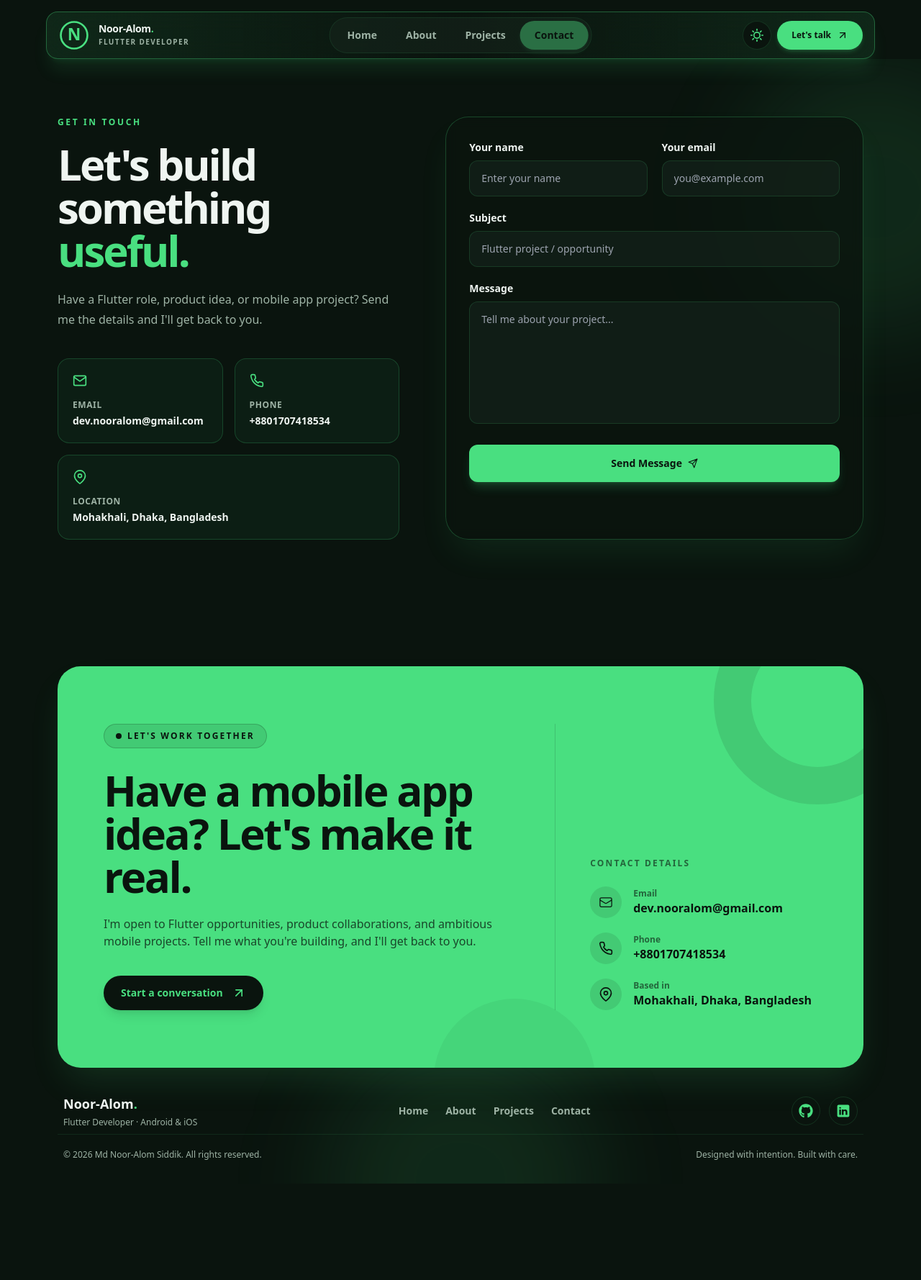
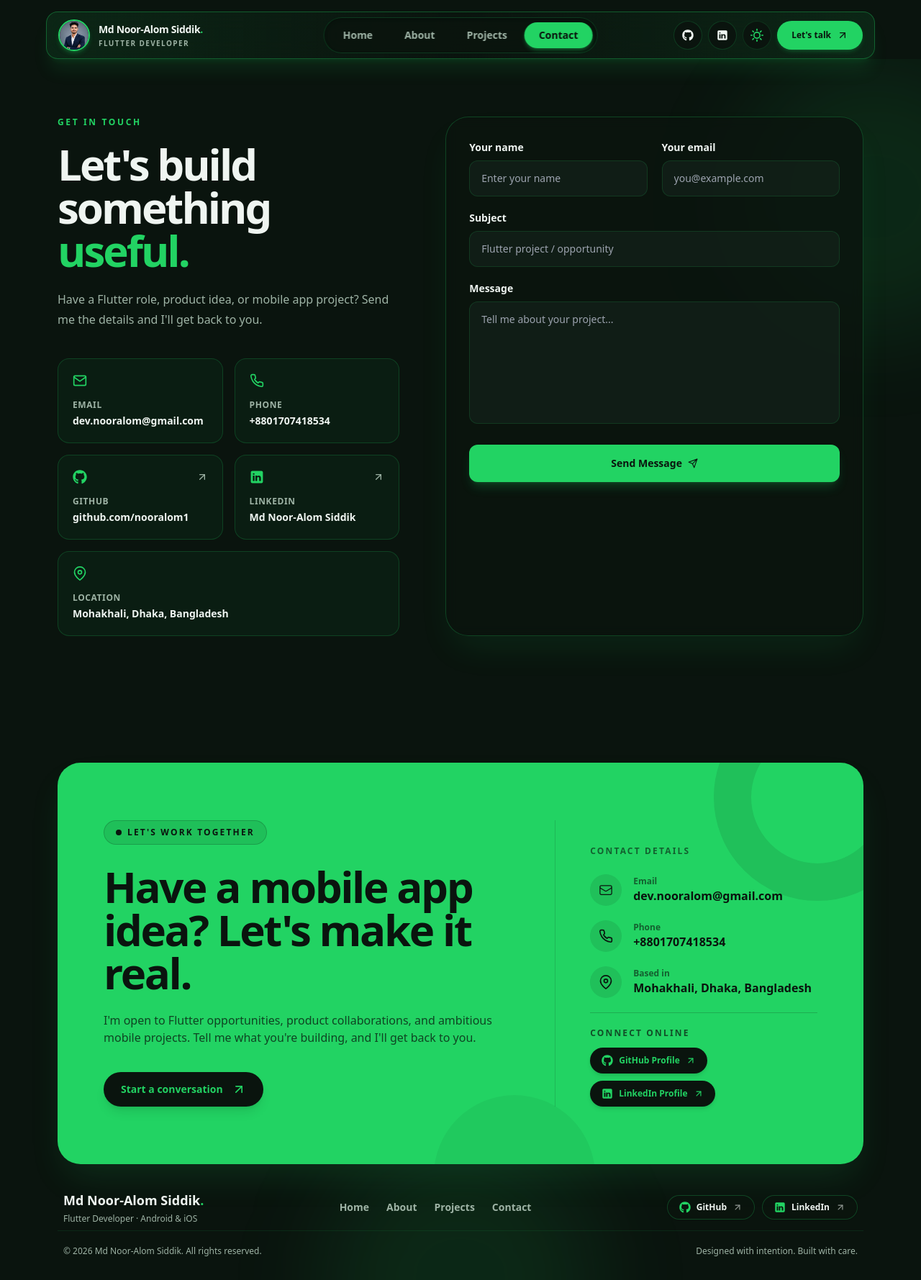
Before and after one commit to nooralom1/Noor-Alom_Portfolio, a Next.js app: page /contact in a window 1280 px wide. Shown: the whole page at 72% size. Before the commit the page ends 1645 px from the top, so only its background shows below. Built offline with nearby package versions, Linux system fonts and the light colour scheme.

Commit message:
Expand social links and refresh portfolio branding
Add GitHub and LinkedIn links across the hero, navigation, footer, and contact page. Update the displayed name, experience wording, production app count, and accent color, and align active navigation with the Pages Router.

```diff
--- a/src/components/landing-hero.tsx
+++ b/src/components/landing-hero.tsx
@@ -4,6 +4,8 @@ import Link from "next/link";
 import { motion } from "framer-motion";
 import { FiArrowUpRight, FiMapPin } from "react-icons/fi";
 
+import { GithubIcon, LinkedinIcon } from "@/components/icons";
+import { siteMetadata } from "@/data/siteMetaData.mjs";
 import heroProfileImg from "@/public/images/noor-alom-profile.png";
 
 const fadeIn = {
@@ -84,6 +86,52 @@ export default function LandingHero() {
             >
               Download CV
             </a>
+
+            <div className="flex items-center gap-2.5">
+              <a
+                href={siteMetadata.github}
+                target="_blank"
+                rel="noreferrer"
+                className="hover:bg-accent/15 group inline-flex items-center gap-2 rounded-full border border-accent/25 bg-background/80 px-4 py-3.5 text-sm font-bold text-foreground shadow-sm backdrop-blur transition hover:-translate-y-1 hover:border-accent hover:text-accent"
+                aria-label="GitHub Profile"
+              >
+                <GithubIcon className="h-4 w-4 text-accent transition-transform group-hover:scale-110" />
+                <span>GitHub</span>
+              </a>
+              <a
+                href={siteMetadata.linkedin}
+                target="_blank"
+                rel="noreferrer"
+                className="hover:bg-accent/15 group inline-flex items-center gap-2 rounded-full border border-accent/25 bg-background/80 px-4 py-3.5 text-sm font-bold text-foreground shadow-sm backdrop-blur transition hover:-translate-y-1 hover:border-accent hover:text-accent"
+                aria-label="LinkedIn Profile"
+              >
+                <LinkedinIcon className="h-4 w-4 text-accent transition-transform group-hover:scale-110" />
+                <span>LinkedIn</span>
+              </a>
+            </div>
+
+            <div className="flex items-center gap-2.5">
+              <a
+                href={siteMetadata.github}
+                target="_blank"
+                rel="noreferrer"
+                className="group inline-flex items-center gap-2 rounded-full border border-accent/25 bg-background/80 px-4 py-3.5 text-sm font-bold text-foreground backdrop-blur transition hover:-translate-y-1 hover:border-accent hover:bg-accent/15 hover:text-accent shadow-sm"
+                aria-label="GitHub Profile"
+              >
+                <GithubIcon className="h-4 w-4 text-accent transition-transform group-hover:scale-110" />
+                <span>GitHub</span>
+              </a>
+              <a
+                href={siteMetadata.linkedin}
+                target="_blank"
+                rel="noreferrer"
+                className="group inline-flex items-center gap-2 rounded-full border border-accent/25 bg-background/80 px-4 py-3.5 text-sm font-bold text-foreground backdrop-blur transition hover:-translate-y-1 hover:border-accent hover:bg-accent/15 hover:text-accent shadow-sm"
+                aria-label="LinkedIn Profile"
+              >
+                <LinkedinIcon className="h-4 w-4 text-accent transition-transform group-hover:scale-110" />
+                <span>LinkedIn</span>
+              </a>
+            </div>
           </motion.div>
 
           <motion.div
@@ -96,13 +144,13 @@ export default function LandingHero() {
                 3+
               </strong>
               <span className="text-xs font-semibold text-muted-foreground">
-                Years of experience
+                Years of professional experience
               </span>
             </div>
             <div className="bg-accent/15 h-9 w-px" />
             <div>
               <strong className="block text-2xl font-bold text-foreground">
-                5+
+                7+
               </strong>
               <span className="text-xs font-semibold text-muted-foreground">
                 Production apps
--- a/src/components/utility/mobile-menu.tsx
+++ b/src/components/utility/mobile-menu.tsx
@@ -1,9 +1,10 @@
 import { Dispatch, Fragment, SetStateAction } from "react";
 import { useRouter } from "next/router";
-import { usePathname } from "next/navigation";
 
 import { Dialog, Transition } from "@headlessui/react";
 
+import { GithubIcon, LinkedinIcon } from "@/components/icons";
+import { siteMetadata } from "@/data/siteMetaData.mjs";
 import ThemeSwitch from "@/components/utility/theme-switch";
 import { type NavbarProps } from "@/layout/navbar";
 import { classNames } from "@/utility/classNames";
@@ -18,8 +19,8 @@ export default function MobileMenu({
   routes,
   setOpenMenu,
 }: MobileMenuProps) {
-  const pathName = usePathname();
   const router = useRouter();
+  const currentPath = router.asPath.split("?")[0];
 
   const handleClick = (href: string) => {
     setOpenMenu(false);
@@ -49,13 +50,33 @@ export default function MobileMenu({
                   >
                     <span
                       className={classNames(
-                        pathName === link.href ? "w-full" : "w-0",
+                        currentPath === link.href ? "w-full" : "w-0",
                         "absolute -bottom-1 left-0 h-1 rounded-lg bg-accent transition-[width] duration-300 group-hover:w-full",
                       )}
                     ></span>
                     {link.title}
                   </button>
                 ))}
+                <div className="flex items-center gap-3 pt-2">
+                  <a
+                    href={siteMetadata.github}
+                    target="_blank"
+                    rel="noreferrer"
+                    className="inline-flex items-center gap-2 rounded-full border border-accent/25 bg-accent/10 px-4 py-2 text-sm font-bold text-foreground transition hover:bg-accent hover:text-background"
+                  >
+                    <GithubIcon className="h-4 w-4" />
+                    <span>GitHub</span>
+                  </a>
+                  <a
+                    href={siteMetadata.linkedin}
+                    target="_blank"
+                    rel="noreferrer"
+                    className="inline-flex items-center gap-2 rounded-full border border-accent/25 bg-accent/10 px-4 py-2 text-sm font-bold text-foreground transition hover:bg-accent hover:text-background"
+                  >
+                    <LinkedinIcon className="h-4 w-4" />
+                    <span>LinkedIn</span>
+                  </a>
+                </div>
                 <ThemeSwitch setClose={setOpenMenu} />
               </div>
               <div className="absolute bottom-0 py-6">
--- a/src/layout/footer.tsx
+++ b/src/layout/footer.tsx
@@ -109,6 +109,34 @@ export default function Footer() {
                   </span>
                 </span>
               </div>
+
+              <div className="border-t border-background/20 pt-5">
+                <p className="text-xs font-bold uppercase tracking-[0.18em] text-background/70">
+                  Connect online
+                </p>
+                <div className="mt-3 flex flex-wrap gap-2.5">
+                  <a
+                    href={siteMetadata.github}
+                    target="_blank"
+                    rel="noreferrer"
+                    className="inline-flex items-center gap-2 rounded-full bg-background px-4 py-2.5 text-xs font-bold text-accent shadow-md transition hover:-translate-y-0.5 hover:bg-background/90"
+                  >
+                    <GithubIcon className="h-4 w-4" />
+                    GitHub Profile
+                    <FiArrowUpRight className="h-3.5 w-3.5" />
+                  </a>
+                  <a
+                    href={siteMetadata.linkedin}
+                    target="_blank"
+                    rel="noreferrer"
+                    className="inline-flex items-center gap-2 rounded-full bg-background px-4 py-2.5 text-xs font-bold text-accent shadow-md transition hover:-translate-y-0.5 hover:bg-background/90"
+                  >
+                    <LinkedinIcon className="h-4 w-4" />
+                    LinkedIn Profile
+                    <FiArrowUpRight className="h-3.5 w-3.5" />
+                  </a>
+                </div>
+              </div>
             </div>
           </div>
         </div>
@@ -117,7 +145,7 @@ export default function Footer() {
       <div className="mx-auto flex max-w-7xl flex-col gap-8 px-1 pb-2 pt-9 sm:px-2 md:flex-row md:items-center md:justify-between">
         <div>
           <Link href="/" className="text-lg font-extrabold text-foreground">
-            Noor-Alom<span className="text-accent">.</span>
+            Md Noor-Alom Siddik<span className="text-accent">.</span>
           </Link>
 
           <p className="mt-1 text-xs font-medium text-muted-foreground">
@@ -153,7 +181,7 @@ export default function Footer() {
           </ul>
         </nav>
 
-        <div className="flex items-center gap-3">
+        <div className="flex items-center gap-2.5">
           {socialLinks.map(({ label, href, icon: Icon }) => (
             <a
               key={label}
@@ -161,9 +189,11 @@ export default function Footer() {
               target="_blank"
               rel="noreferrer"
               aria-label={label}
-              className="border-accent/15 flex h-10 w-10 items-center justify-center rounded-full border text-accent transition hover:-translate-y-1 hover:border-accent/40 hover:bg-accent/10"
+              className="hover:bg-accent/15 group inline-flex items-center gap-2 rounded-full border border-accent/25 bg-background/80 px-4 py-2 text-xs font-bold text-foreground shadow-sm transition hover:-translate-y-0.5 hover:border-accent hover:text-accent"
             >
-              <Icon className="h-5 w-5" />
+              <Icon className="h-4 w-4 text-accent transition-transform group-hover:scale-110" />
+              <span>{label}</span>
+              <FiArrowUpRight className="h-3.5 w-3.5 opacity-60 transition-transform group-hover:rotate-45" />
             </a>
           ))}
         </div>
--- a/src/layout/navbar.tsx
+++ b/src/layout/navbar.tsx
@@ -1,11 +1,13 @@
 import { useState } from "react";
+import Image from "next/image";
 import Link from "next/link";
-import { usePathname } from "next/navigation";
+import { useRouter } from "next/router";
 
 import { AnimatePresence, motion } from "framer-motion";
 import { FiArrowUpRight } from "react-icons/fi";
 
-import AnimatedLogo from "@/animation/animated-logo";
+import { GithubIcon, LinkedinIcon } from "@/components/icons";
+import { siteMetadata } from "@/data/siteMetaData.mjs";
 import MobileMenu from "@/components/utility/mobile-menu";
 import MenuLogo from "@/components/utility/menu-button";
 import ThemeSwitch from "@/components/utility/theme-switch";
@@ -23,7 +25,8 @@ export interface NavbarProps {
 }
 
 export default function Navbar({ routes }: NavbarProps) {
-  const pathName = usePathname();
+  const router = useRouter();
+  const currentPath = router.asPath.split("?")[0];
   const [isModalOpen, setIsModalOpen] = useState(false);
 
   return (
@@ -34,16 +37,23 @@ export default function Navbar({ routes }: NavbarProps) {
           className="group flex items-center gap-3 rounded-xl pr-2"
           aria-label="Md Noor-Alom Siddik — Home"
         >
-          <span className="relative h-11 w-11 shrink-0 transition-transform duration-300 group-hover:rotate-6 group-hover:scale-105">
-            <AnimatedLogo />
+          <span className="relative h-11 w-11 shrink-0 overflow-hidden rounded-full border-2 border-accent shadow-md shadow-accent/25 transition-transform duration-300 group-hover:scale-105">
+            <Image
+              src="/images/noor-alom-profile.png"
+              alt="Md Noor-Alom Siddik"
+              fill
+              sizes="44px"
+              className="object-cover"
+              priority
+            />
           </span>
 
-          <span className="hidden sm:block">
-            <span className="block text-sm font-extrabold leading-none tracking-tight text-foreground">
-              Noor-Alom<span className="text-accent">.</span>
+          <span className="hidden xs:block">
+            <span className="block text-xs font-extrabold leading-tight tracking-tight text-foreground sm:text-sm">
+              Md Noor-Alom Siddik<span className="text-accent">.</span>
             </span>
 
-            <span className="mt-1 block text-[10px] font-bold uppercase tracking-[0.14em] text-muted-foreground">
+            <span className="mt-0.5 block text-[9px] font-bold uppercase tracking-[0.14em] text-muted-foreground sm:text-[10px]">
               Flutter Developer
             </span>
           </span>
@@ -53,28 +63,28 @@ export default function Navbar({ routes }: NavbarProps) {
           aria-label="Primary navigation"
           className="absolute left-1/2 hidden -translate-x-1/2 md:block"
         >
-          <ul className="flex items-center rounded-full border border-accent/10 bg-muted/60 p-1 text-sm font-semibold">
+          <ul className="flex items-center gap-1 rounded-full border border-accent/20 bg-background/90 p-1.5 text-sm font-semibold shadow-inner shadow-black/20 backdrop-blur-md">
             {routes.map((route) => {
               const active =
                 route.href === "/"
-                  ? pathName === "/"
-                  : pathName.startsWith(route.href);
+                  ? currentPath === "/"
+                  : currentPath.startsWith(route.href);
 
               return (
                 <li key={route.href}>
                   <Link
                     href={route.href}
                     className={classNames(
-                      "relative block rounded-full px-5 py-2.5 transition-colors duration-200",
+                      "relative isolate block rounded-full px-5 py-2 text-sm font-bold transition-all duration-200",
                       active
-                        ? "text-background"
-                        : "text-muted-foreground hover:text-accent",
+                        ? "text-background shadow-md shadow-accent/30"
+                        : "hover:bg-accent/15 text-muted-foreground hover:text-foreground",
                     )}
                   >
                     {active && (
                       <motion.span
                         layoutId="navbar-active-pill"
-                        className="absolute inset-0 -z-10 rounded-full bg-accent shadow-md shadow-accent/20"
+                        className="absolute inset-0 z-0 rounded-full bg-accent"
                         transition={{
                           type: "spring",
                           stiffness: 380,
@@ -83,7 +93,7 @@ export default function Navbar({ routes }: NavbarProps) {
                       />
                     )}
 
-                    <span className="relative">{route.title}</span>
+                    <span className="relative z-10">{route.title}</span>
                   </Link>
                 </li>
               );
@@ -92,6 +102,25 @@ export default function Navbar({ routes }: NavbarProps) {
         </nav>
 
         <div className="flex items-center gap-2">
+          <a
+            href={siteMetadata.github}
+            target="_blank"
+            rel="noreferrer"
+            aria-label="GitHub Profile"
+            className="hover:bg-accent/15 hidden h-10 w-10 items-center justify-center rounded-full border border-accent/20 bg-background text-foreground transition hover:-translate-y-0.5 hover:border-accent hover:text-accent sm:flex"
+          >
+            <GithubIcon className="h-4 w-4" />
+          </a>
+          <a
+            href={siteMetadata.linkedin}
+            target="_blank"
+            rel="noreferrer"
+            aria-label="LinkedIn Profile"
+            className="hover:bg-accent/15 hidden h-10 w-10 items-center justify-center rounded-full border border-accent/20 bg-background text-foreground transition hover:-translate-y-0.5 hover:border-accent hover:text-accent sm:flex"
+          >
+            <LinkedinIcon className="h-4 w-4" />
+          </a>
+
           <div className="border-accent/15 hidden h-10 w-10 items-center justify-center rounded-full border bg-background text-accent transition hover:bg-accent/10 md:flex [&>button]:!m-0 [&>button]:!h-5 [&>button]:!w-5">
             <ThemeSwitch />
           </div>
--- a/src/pages/about.tsx
+++ b/src/pages/about.tsx
@@ -11,7 +11,7 @@ export default function About() {
     <>
       <NextSeo
         title="About Md Noor-Alom Siddik | Flutter Developer"
-        description="Meet Md Noor-Alom Siddik, a Flutter Developer with 3+ years of experience building and maintaining production Android and iOS applications."
+        description="Meet Md Noor-Alom Siddik, a Flutter Developer with 3+ years of professional experience building and maintaining production Android and iOS applications."
         canonical={`${siteMetadata.siteUrl}/about`}
         openGraph={{
           url: `${siteMetadata.siteUrl}/about`,
--- a/src/pages/contact.tsx
+++ b/src/pages/contact.tsx
@@ -1,7 +1,14 @@
 import { FormEvent, useState } from "react";
 import { NextSeo } from "next-seo";
 import { motion } from "framer-motion";
-import { FiMail, FiMapPin, FiPhone, FiSend } from "react-icons/fi";
+import {
+  FiArrowUpRight,
+  FiMail,
+  FiMapPin,
+  FiPhone,
+  FiSend,
+} from "react-icons/fi";
+import { GithubIcon, LinkedinIcon } from "@/components/icons";
 import { siteMetadata } from "@/data/siteMetaData.mjs";
 
 export default function Contact() {
@@ -48,7 +55,7 @@ export default function Contact() {
             <div className="mt-10 grid gap-4 sm:grid-cols-2">
               <a
                 href={`mailto:${siteMetadata.email}`}
-                className="rounded-2xl border border-accent/20 bg-accent/5 p-5 transition hover:border-accent/40"
+                className="rounded-2xl border border-accent/20 bg-accent/5 p-5 transition hover:border-accent/40 hover:bg-accent/10"
               >
                 <FiMail className="h-5 w-5 text-accent" />
                 <p className="mt-4 text-xs font-bold uppercase tracking-wider text-muted-foreground">
@@ -58,13 +65,43 @@ export default function Contact() {
               </a>
               <a
                 href={`tel:${siteMetadata.phone}`}
-                className="rounded-2xl border border-accent/20 bg-accent/5 p-5 transition hover:border-accent/40"
+                className="rounded-2xl border border-accent/20 bg-accent/5 p-5 transition hover:border-accent/40 hover:bg-accent/10"
               >
                 <FiPhone className="h-5 w-5 text-accent" />
                 <p className="mt-4 text-xs font-bold uppercase tracking-wider text-muted-foreground">
                   Phone
                 </p>
                 <p className="mt-1 text-sm font-bold">{siteMetadata.phone}</p>
+              </a>
+              <a
+                href={siteMetadata.github}
+                target="_blank"
+                rel="noreferrer"
+                className="rounded-2xl border border-accent/20 bg-accent/5 p-5 transition hover:border-accent/40 hover:bg-accent/10"
+              >
+                <div className="flex items-center justify-between">
+                  <GithubIcon className="h-5 w-5 text-accent" />
+                  <FiArrowUpRight className="h-4 w-4 text-muted-foreground" />
+                </div>
+                <p className="mt-4 text-xs font-bold uppercase tracking-wider text-muted-foreground">
+                  GitHub
+                </p>
+                <p className="mt-1 text-sm font-bold">github.com/nooralom1</p>
+              </a>
+              <a
+                href={siteMetadata.linkedin}
+                target="_blank"
+                rel="noreferrer"
+                className="rounded-2xl border border-accent/20 bg-accent/5 p-5 transition hover:border-accent/40 hover:bg-accent/10"
+              >
+                <div className="flex items-center justify-between">
+                  <LinkedinIcon className="h-5 w-5 text-accent" />
+                  <FiArrowUpRight className="h-4 w-4 text-muted-foreground" />
+                </div>
+                <p className="mt-4 text-xs font-bold uppercase tracking-wider text-muted-foreground">
+                  LinkedIn
+                </p>
+                <p className="mt-1 text-sm font-bold">Md Noor-Alom Siddik</p>
               </a>
               <div className="rounded-2xl border border-accent/20 bg-accent/5 p-5 sm:col-span-2">
                 <FiMapPin className="h-5 w-5 text-accent" />
--- a/src/pages/projects.tsx
+++ b/src/pages/projects.tsx
@@ -79,7 +79,7 @@ export default function Projects() {
               <div className="mt-7 flex items-center gap-7">
                 <div>
                   <strong className="block text-3xl font-bold text-foreground">
-                    5+
+                    7+
                   </strong>
                   <span className="text-xs font-semibold text-muted-foreground">
                     Production apps
--- a/src/styles/globals.css
+++ b/src/styles/globals.css
@@ -21,7 +21,7 @@
     --border: 143 20% 17%;
     --destructive: 0 62.8% 30.6%;
     --destructive-foreground: 0 0% 98%;
-    --accent: 142 70% 58%;
+    --accent: 142 72% 48%;
     --accent-foreground: 145 40% 7%;
     --muted: 145 24% 12%;
     --muted-foreground: 140 12% 66%;
```
